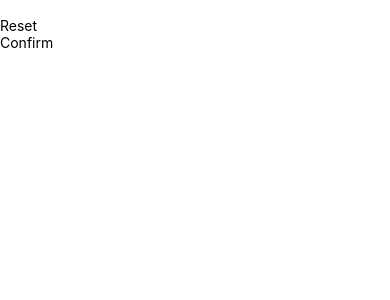
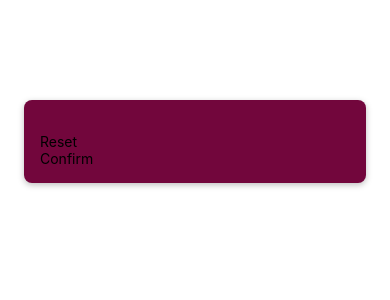
Before and after one commit to AldonIsenberg11/react-native-number-guess, a React Native app: screen / in a window 390 px wide. Shown: the top 300 px of the page. Built offline with nearby package versions, Linux system fonts and the light colour scheme.

Commit message:
add shadow styling to startGameScreen

```diff
--- a/package.json
+++ b/package.json
@@ -12,7 +12,7 @@
     "expo": "~48.0.11",
     "expo-status-bar": "~1.4.4",
     "react": "18.2.0",
-    "react-native": "0.71.6"
+    "react-native": "0.71.7"
   },
   "devDependencies": {
     "@babel/core": "^7.20.0"
--- a/screens/StartGameScreen.js
+++ b/screens/StartGameScreen.js
@@ -1,10 +1,10 @@
-import { TextInput, View } from "react-native"
+import { StyleSheet, TextInput, View } from "react-native"
 
 import PrimaryButton from '../components/PrimaryButton'
 
 function StartGameScreen() {
     return (
-        <View>
+        <View style={styles.inputContainer} >
             <TextInput />
             <PrimaryButton>Reset</PrimaryButton>
             <PrimaryButton>Confirm</PrimaryButton>
@@ -13,3 +13,18 @@ function StartGameScreen() {
 }
 
 export default StartGameScreen;
+
+const styles = StyleSheet.create({
+    inputContainer: {
+        marginTop: 100,
+        marginHorizontal: 24,
+        padding: 16,
+        backgroundColor: '#72063c',
+        borderRadius: 8,
+        elevation: 4, // android (used for shadow)
+        shadowColor: 'black', // ios
+        shadowOffset: { width: 0, height: 2 }, // ios
+        shadowRadius: 6, // ios
+        shadowOpacity: 0.26, // ios
+    }
+})
```
Also changed, not shown: 1 other file (tests, documents, lock files or other folders).
